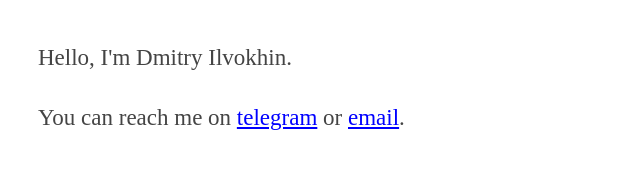
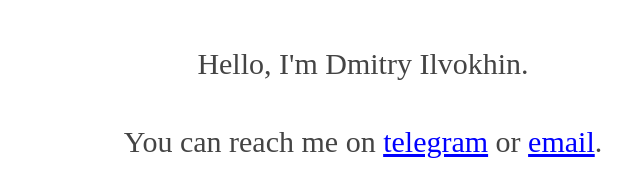
Before and after one commit to ilvokhin/home, a plain HTML site: page index.html in a window 1280 px wide. Shown: the whole page, without its empty margins (277-917 px from the left). Drawn offline with Linux system fonts and the light colour scheme.

Commit message:
Make text bigger and centered

```diff
--- a/index.html
+++ b/index.html
@@ -9,7 +9,7 @@ body {
     margin: 40px auto;
     max-width: 650px;
     line-height: 1.6;
-    font-size: 23px;
+    font-size: 30px;
     color: #444;
     padding: 0 10px;
 }
@@ -20,14 +20,18 @@ a:link { color: blue; }
 a:visited { color: blue; }
 a:hover { color: blue; }
 a:active { color: blue; }
+.center {
+    text-align: center
+}
 </style>
 </head>
 
 <body>
-<p>Hello, I'm Dmitry Ilvokhin.</p>
+<p class="center">Hello, I'm Dmitry Ilvokhin.</p>
 
-<p>You can reach me on <a href="https://t.me/ilvokhin">telegram</a> or
-   <a href="mailto:d@ilvokhin.com">email</a>.</p>
+<p class="center">
+    You can reach me on <a href="https://t.me/ilvokhin">telegram</a> or
+    <a href="mailto:d@ilvokhin.com">email</a>.</p>
 
 </body>
 </html>
```
